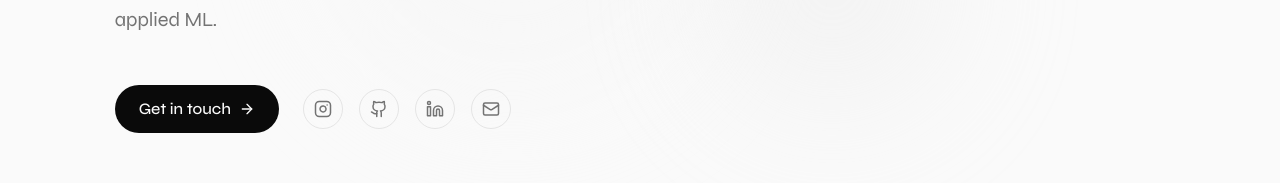
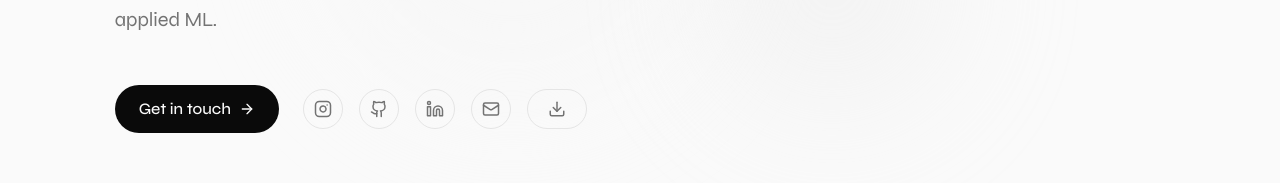
Before and after one commit to Adi1exe/new-protfolio-website, a Next.js app: page / in a window 1280 px wide. Shown: the part 484-667 px from the top of the page. Built offline with nearby package versions, Linux system fonts and the light colour scheme.

Commit message:
Resume added

```diff
--- a/src/components/Hero.tsx
+++ b/src/components/Hero.tsx
@@ -1,7 +1,7 @@
 "use client";
 
 import { motion } from "framer-motion";
-import { ArrowDown, Github, Instagram, Linkedin, Mail } from "lucide-react";
+import { ArrowDown, Download, Github, Instagram, Linkedin, Mail } from "lucide-react";
 
 export function Hero() {
   return (
@@ -62,7 +62,7 @@ export function Hero() {
             initial={{ opacity: 0, y: 20 }}
             animate={{ opacity: 1, y: 0 }}
             transition={{ delay: 0.8, duration: 0.6 }}
-            className="flex items-center gap-6 pt-4"
+            className="flex flex-wrap items-center gap-6 pt-4"
           >
             <motion.a
               href="#contact"
@@ -97,6 +97,22 @@ export function Hero() {
                   <Icon size={18} />
                 </motion.a>
               ))}
+
+              <motion.a
+                href="/AdityaDolas-resume.pdf"
+                download="Aditya_Dolas_Resume.pdf"
+                target="_blank"
+                rel="noopener noreferrer"
+                initial={{ opacity: 0, scale: 0 }}
+                animate={{ opacity: 1, scale: 1 }}
+                transition={{ delay: 1 + 4 * 0.1, duration: 0.3 }}
+                className="w-15 h-10 rounded-full border border-border flex items-center justify-center text-muted-foreground hover:text-foreground hover:border-foreground transition-all duration-300"
+                whileHover={{ scale: 1.1, y: -2 }}
+                whileTap={{ scale: 0.95 }}
+                aria-label="Download Resume"
+              >
+                <Download size={18} />
+              </motion.a>
             </div>
           </motion.div>
         </motion.div>
```
Also changed, not shown: 1 other file (tests, documents, lock files or other folders).
